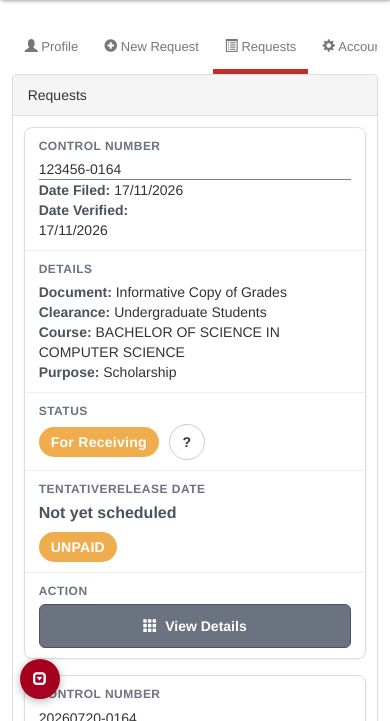
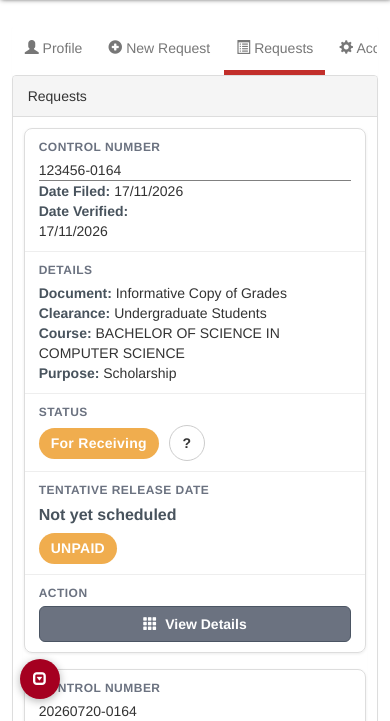
Before and after one commit to alenicakariz/requests_tab, a plain HTML site: page index.html in a window 390 px wide. Shown: the part 55-776 px from the top of the page. Drawn offline with nearby package versions, Linux system fonts and the light colour scheme.

Commit message:
updated css

```diff
--- a/ODRS/style.css
+++ b/ODRS/style.css
@@ -652,6 +652,7 @@ button.close { -webkit-appearance: none; padding: 0; cursor: pointer; background
     background-color: white;
     color: #777;
     border-radius: 0;
+    font-size: 16px !important;
 }
 .nav-pills > li > a:hover {
     background-color: white;
@@ -892,7 +893,11 @@ footer {
 
     /* Full-width, easy-to-tap buttons */
     .action-btns { align-items: stretch; }
-    td.action .btn { width: 100%; padding: 12px; }
+    td.action .btn {
+        width: 100%;
+        padding: 8px;
+
+    }
     td.status .btn-xs { width: 36px; height: 36px; line-height: 34px; }
 }
 
@@ -907,7 +912,10 @@ footer {
     }
     .nav-pills:before, .nav-pills:after { display: none; }
     .nav-pills > li { float: none; flex: 0 0 auto; }
-    .nav-pills > li > a { padding: 12px; font-size: 13px; }
+    .nav-pills > li > a {
+        padding: 12px;
+        font-size: 14px !important;
+    }
 
     /* Navbar: tighter */
     .navbar-brand { padding: 15px 10px; font-size: 15px; }
--- a/index.html
+++ b/index.html
@@ -101,7 +101,7 @@
                                     <span class="label label-warning">For Receiving</span>
                                     <button type="button" class="btn btn-default btn-xs help-btn" data-toggle="modal" data-target="#modal_clearanceFlow" title="View status flow">?</button>
                                 </td>
-                                <td class="text-center status" data-label="TentativeRelease Date">
+                                <td class="text-center status" data-label="Tentative Release Date">
                                     <div class="release-date"><b>Not yet scheduled</b></div>
                                     <span class="label label-warning paid-label">UNPAID</span>
                                 </td>
@@ -131,7 +131,7 @@
                                     <span class="label label-primary">Ready for Pickup</span>
                                     <button type="button" class="btn btn-default btn-xs help-btn" data-toggle="modal" data-target="#modal_clearanceFlow" title="View status flow">?</button>
                                 </td>
-                                <td class="text-center status" data-label="Release Date">
+                                <td class="text-center status" data-label="Tentative Release Date">
                                     <div class="release-date"><b>November 30, 2026</b></div>
                                     <span class="label label-success paid-label"><span class="glyphicon glyphicon-ok"></span>&nbsp;PAID</span>
                                 </td>
@@ -164,7 +164,7 @@
                                     <div class="label label-success"><span class="glyphicon glyphicon-ok"></span>&nbsp;Released</div>
                                     <button type="button" class="btn btn-default btn-xs help-btn" data-toggle="modal" data-target="#modal_clearanceFlow" title="View status flow">?</button>
                                 </td>
-                                <td class="text-center status" data-label="Release Date">
+                                <td class="text-center status" data-label="Tentative Release Date">
                                     <div></div>
                                     <span class="label label-success paid-label"><span class="glyphicon glyphicon-ok"></span>&nbsp;PAID</span>
                                 </td>
```
